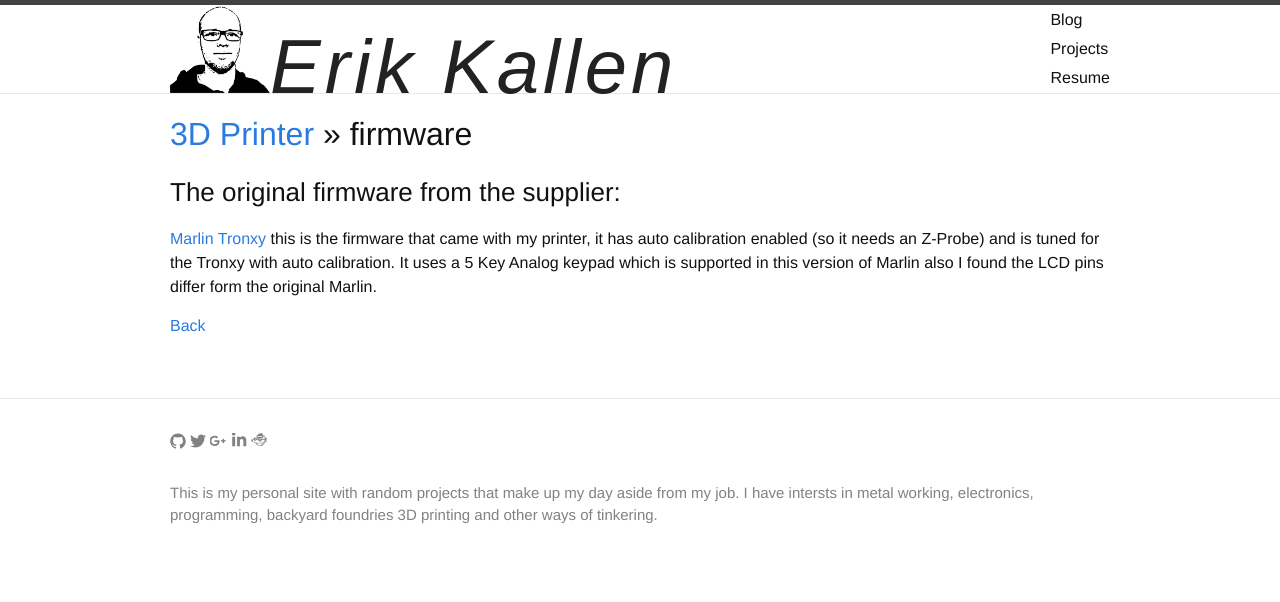
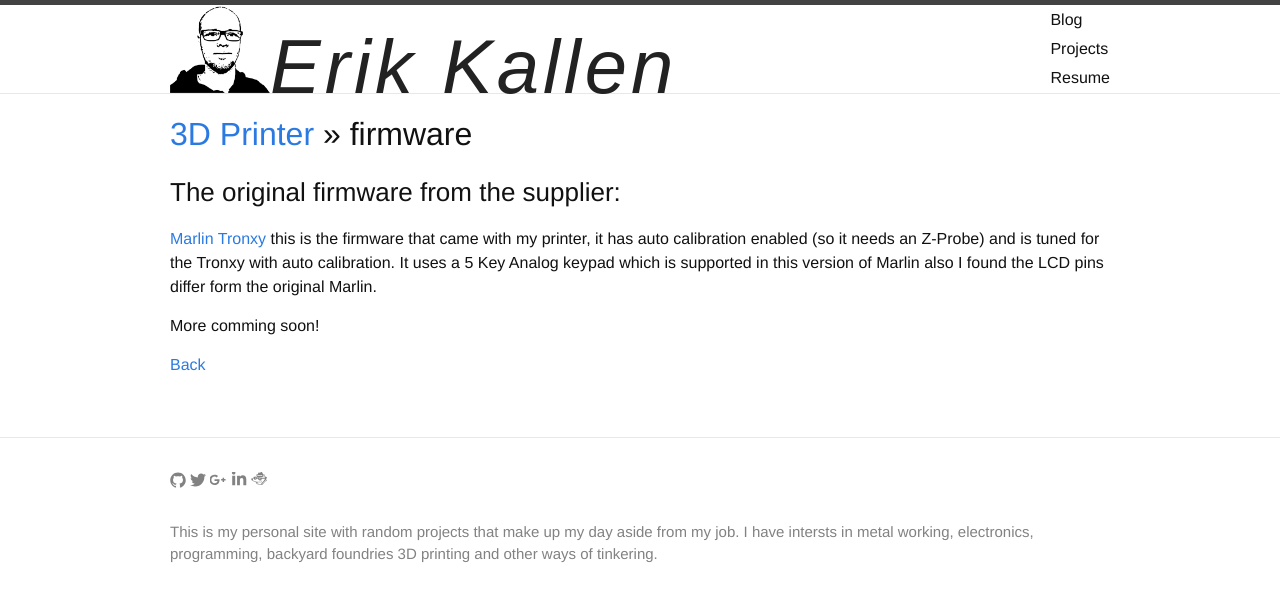
Before and after one commit to erikkallen/erikkallen.github.io, a Jekyll site: the page built from _projects/3d_printer/3d_printer_firmware.md, in a window 1280 px wide. Shown: the top 602 px of the page. Built offline with Jekyll 4.4.1, drawn with Linux system fonts in a browser that asks for light colours; some web fonts are replaced.

Commit message:
new story

```diff
--- a/_projects/3d_printer/3d_printer_firmware.md
+++ b/_projects/3d_printer/3d_printer_firmware.md
@@ -13,5 +13,7 @@ sub_page: true
 
 [Marlin Tronxy](https://github.com/erikkallen/Marlin_tronxy) this is the firmware that came with my printer, it has auto calibration enabled (so it needs an Z-Probe) and is tuned for the Tronxy with auto calibration. It uses a 5 Key Analog keypad which is supported in this version of Marlin also I found the LCD pins differ form the original Marlin.
 
+More comming soon!
+
 
 [Back](3d_printer.html)
```
